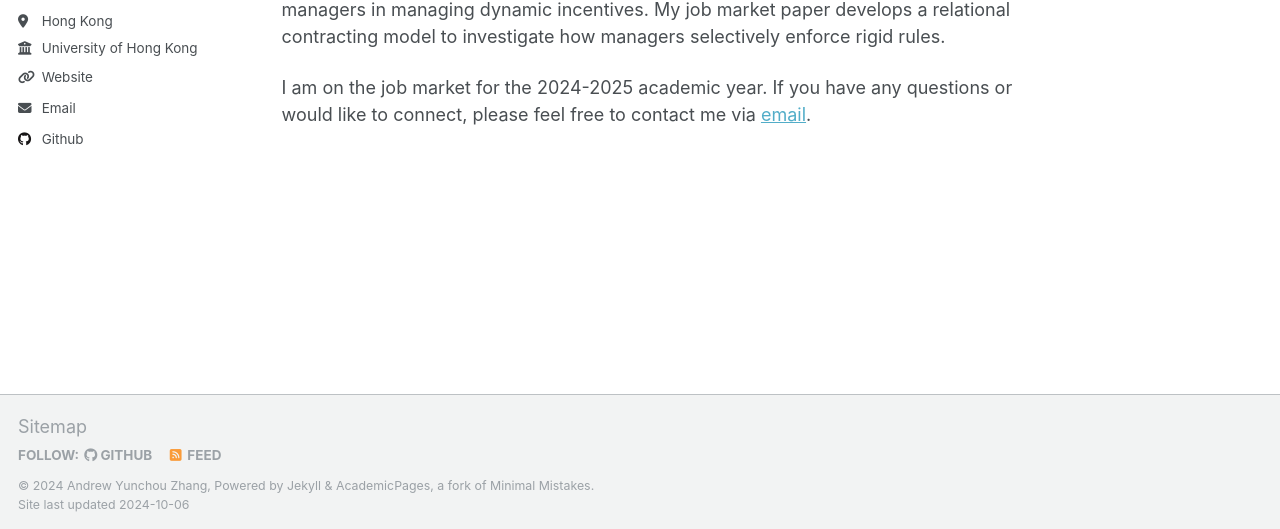
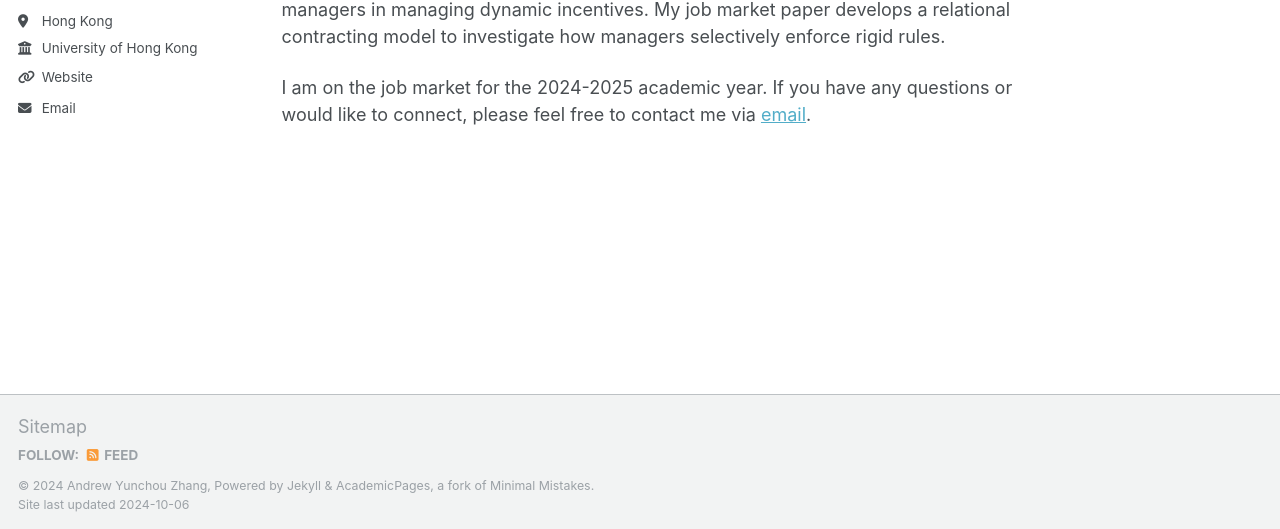
Before and after one commit to Andrew-YC-Zhang/andrew-yc-zhang.github.io, a Jekyll site: the page built from _pages/about.md, in a window 1280 px wide. Shown: the part 384-913 px from the top of the page. Built offline with Jekyll 4.4.1, drawn with Linux system fonts in a browser that asks for light colours.

Commit message:
Update _config.yml

```diff
--- a/_config.yml
+++ b/_config.yml
@@ -43,7 +43,7 @@ author:
   bitbucket        : # Username - Update with your username on the site
   codepen          : # Username
   dribbble         : # Username
-  github           : "andrew-yc-zhang"
+  github           : # "andrew-yc-zhang"
   kaggle           : # Username
   stackoverflow    : # User number or user number and name (i.e., use "1" or "1/jeff-atwood")
 
```
